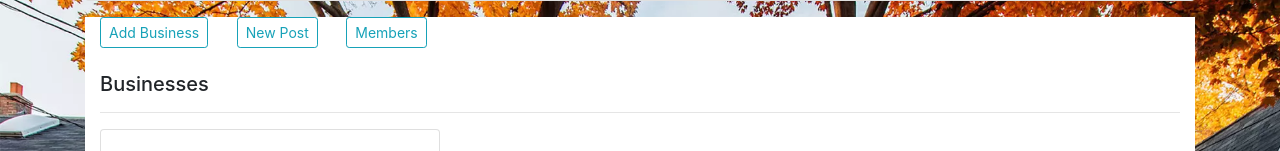
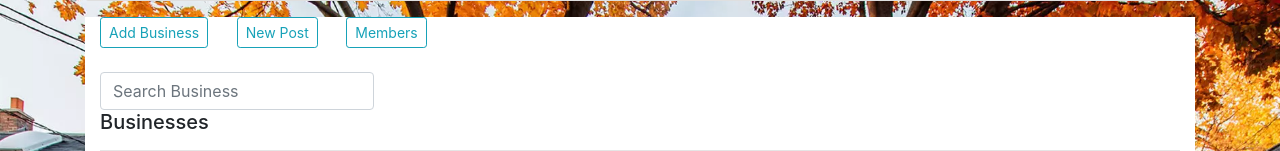
Before and after one commit to Joseph-oderoh/Neighborhoodzz, a Django app: page /single_hood/1 in a window 1280 px wide. Shown: the part 271-422 px from the top of the page. Run offline with Django 4.2, Linux system fonts and the light colour scheme; a user stored in the database is signed in; tables that the repository leaves empty hold one stand-in row (values such as "Sample post"); some libraries are stand-ins or nearby versions; some web fonts are replaced.

Commit message:
modifie single tmp add search bar

```diff
--- a/hoodapp/templates/navbar.html
+++ b/hoodapp/templates/navbar.html
@@ -5,6 +5,7 @@
     </button>
 
     <div class="collapse navbar-collapse" id="navbarSupportedContent">
+      {% if user.is_authenticated %}
       <ul class="navbar-nav mr-auto">
         <li class="nav-item active">
           <a class="nav-link " href="{% url 'hood' %}">Home <span class="sr-only">(current)</span></a>
@@ -27,6 +28,9 @@
           </div>
         </li>
       </ul>
+      {% else %}
+      <a class="dropdown-item" href="#">Login</a>
+       {% endif %}
       <form class="form-inline my-2 my-lg-0">
         <input class="form-control mr-sm-2" type="search" placeholder="Search" aria-label="Search">
         <button class="btn btn-outline-success my-2 my-sm-0" type="submit">Search</button>
--- a/hoodapp/templates/single_hood.html
+++ b/hoodapp/templates/single_hood.html
@@ -40,7 +40,12 @@
                 {% if hood.admin == user.profile %}
                 <a href="{% url 'members' hood.id %}" class="btn btn-sm btn-outline-info mb-4 ml-4">Members</a>
                 {% endif %}
-
+                <form class="form-inline" method="get" action="{% url 'search' %}">
+                    {% csrf_token %}
+                    <div class="md-form my-0">
+                        <input class="form-control mr-sm-2 " type="text" placeholder="Search Business" name="title" aria-label="Search">
+                    </div>
+                </form>
                 <h5 class="D-block mx-auto tt">Businesses</h5>
                 <hr>
                 <div class="row">
```
